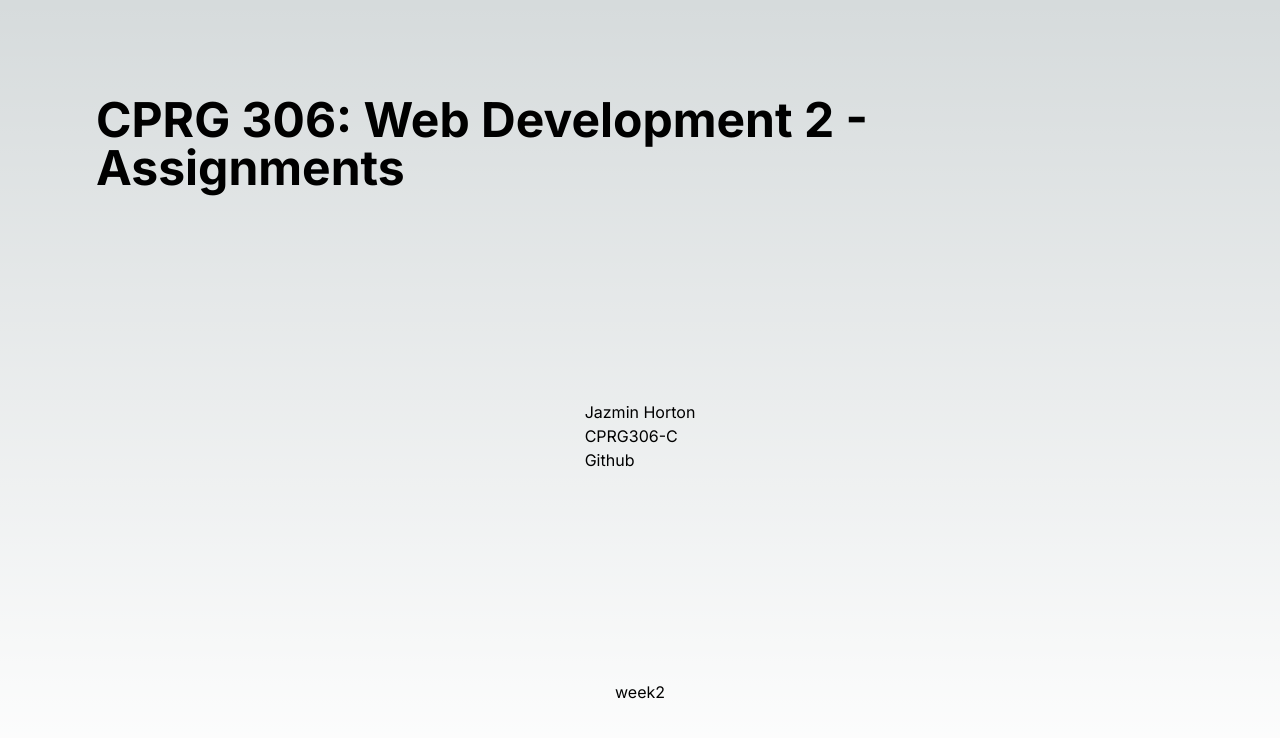
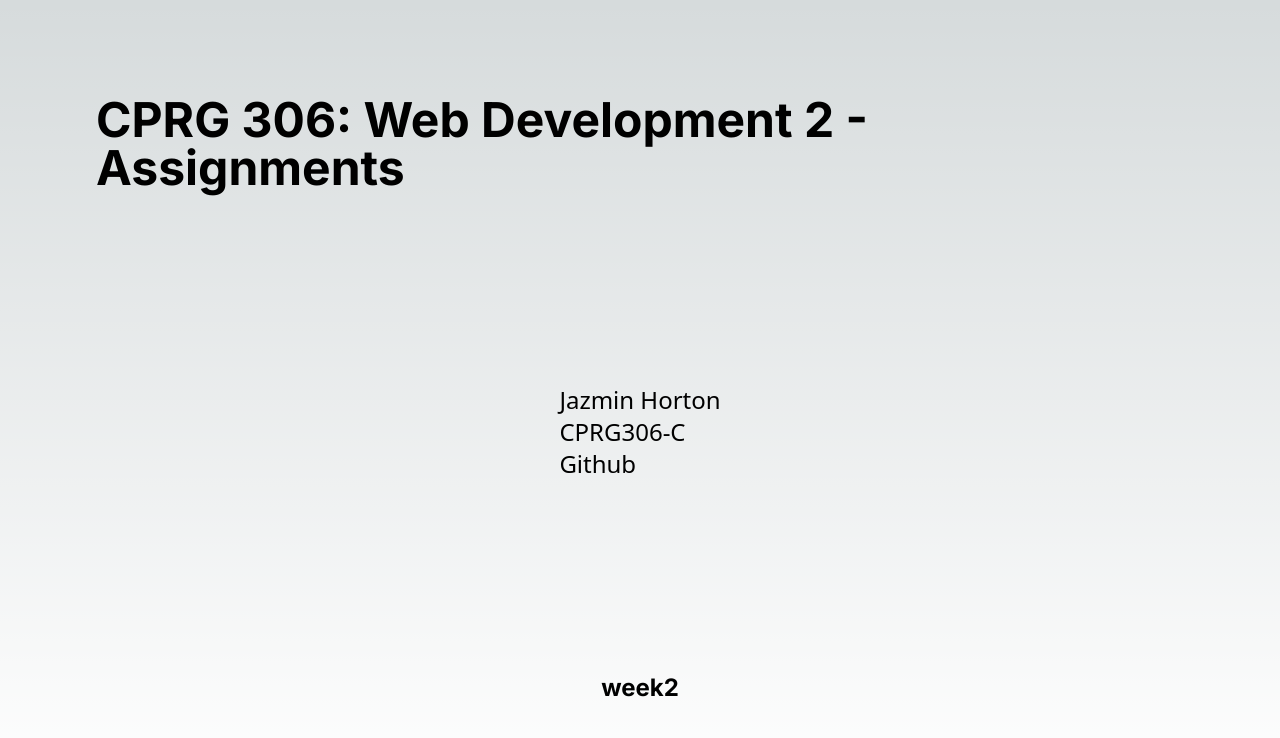
Before and after one commit to JazminHorton/cprg306-assignments, a Next.js app: page / in a window 1280 px wide. Shown: the top 738 px of the page. Built offline with nearby package versions, Linux system fonts and the light colour scheme.

Commit message:
formatting/styling edits

```diff
--- a/app/StudentInfo.js
+++ b/app/StudentInfo.js
@@ -2,7 +2,7 @@ import Link from "next/link";
 
 export function StudentInfo() {
     return (
-        <div>
+        <div className = "text-2xl items-center font-sans">
         <h2>Jazmin Horton</h2>
         <h3>CPRG306-C</h3>
         <Link href="https://github.com/JazminHorton/cprg306-assignments">Github
--- a/app/page.js
+++ b/app/page.js
@@ -7,10 +7,10 @@ export default function Home() {
       <div>
       <h1 className="text-5xl font-bold">CPRG 306: Web Development 2 - Assignments</h1>
       </div>
-      <div className="flex flex-col text-left">
+      <div>
       <StudentInfo></StudentInfo>
       </div>
-      <div classname ="flex flex-col text-left">
+      <div className ="flex items-center text-2xl font-bold">
       <Link href="./week2">week2</Link>
       </div>
     </main>
```
